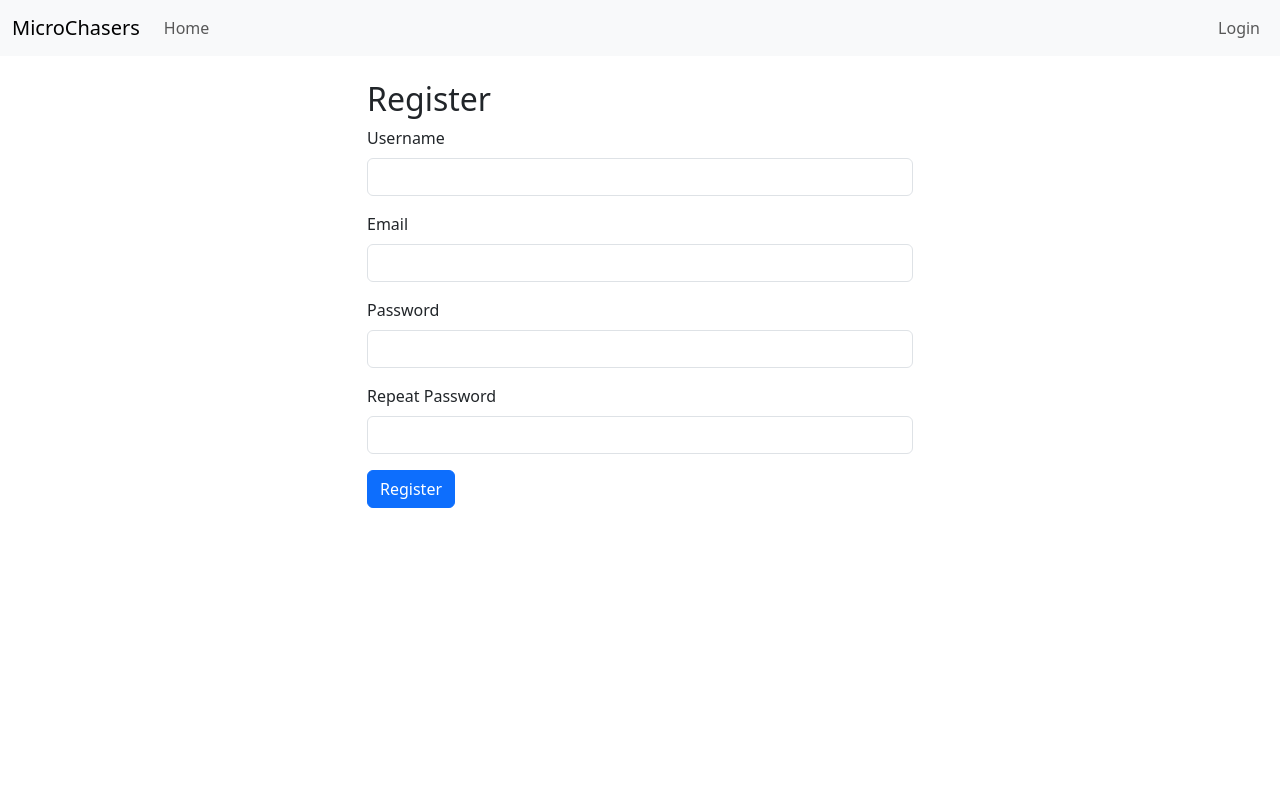
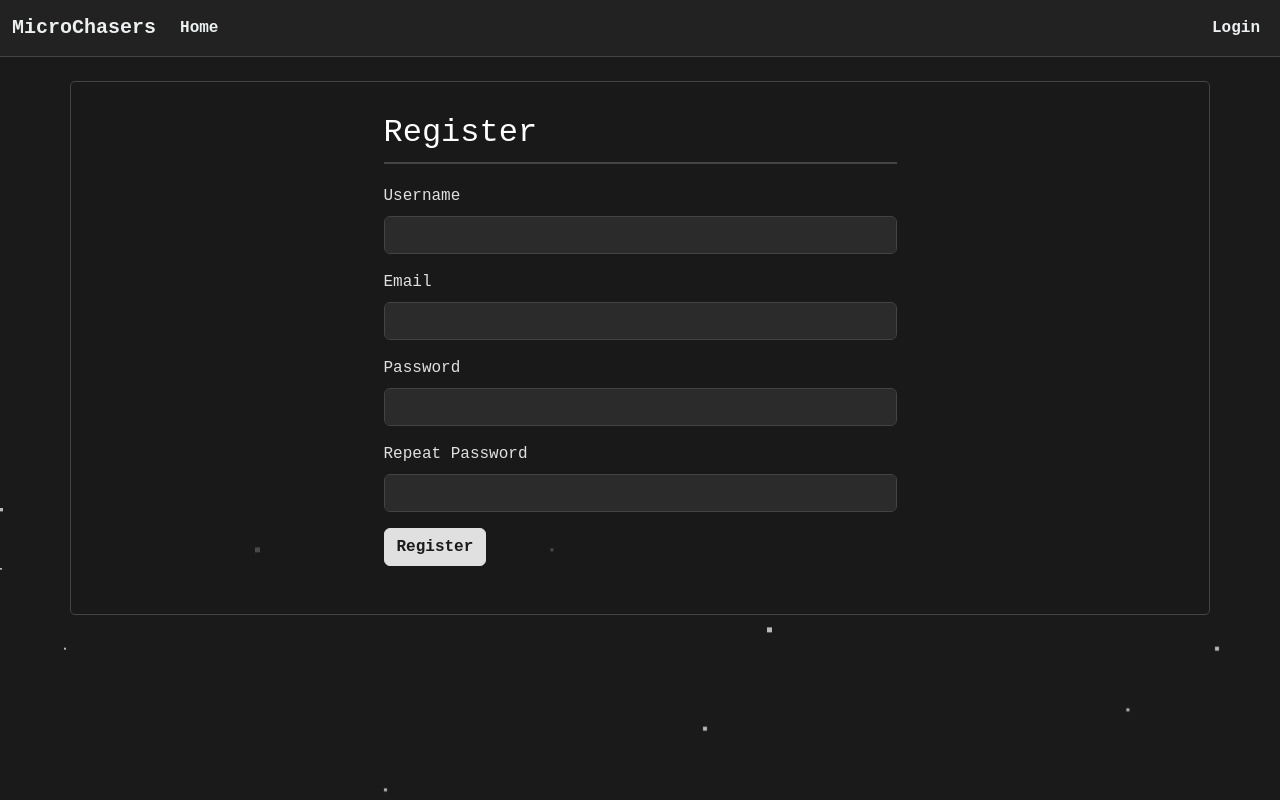
Before and after one commit to Arunnprakash-R/Microchasers, a Flask app: page /auth/register in a window 1280 px wide. Run offline with Flask 3, Linux system fonts and the light colour scheme; some libraries are stand-ins or nearby versions.

Commit message:
feat: Overhaul UI with corporate dark theme and animation
This change implements a complete visual overhaul of the web application to meet the user's request for a more "attractive and engaging" interface.

The new design features a corporate-style dark theme with a strict black-and-white color palette and uses the Courier font globally for a technical, data-focused feel.

A subtle, translucent background animation depicting "collecting microplastics" has been added to the login and registration pages to improve engagement.

The theme has been applied globally by creating a new stylesheet (style.css) that overrides Bootstrap defaults and provides consistent styling for all components, including navbars, buttons, forms, lists, and alerts.

```diff
--- /dev/null
+++ b/app/static/css/style.css
@@ -0,0 +1,234 @@
+/* Custom styles for MicroChasers - Corporate Black and White Theme */
+
+:root {
+    --bs-body-bg: #1a1a1a;
+    --bs-body-color: #e0e0e0;
+    --bs-border-color: #444;
+    --bs-secondary-bg: #2b2b2b;
+}
+
+body {
+    font-family: "Courier New", Courier, monospace;
+    background-color: var(--bs-body-bg);
+    color: var(--bs-body-color);
+}
+
+/* --- Navbar --- */
+.navbar.bg-light {
+    background-color: #222222 !important; /* A neutral dark gray */
+    border-bottom: 1px solid var(--bs-border-color);
+}
+
+.navbar-brand, .nav-link {
+    color: #ecf0f1 !important; /* A light, off-white */
+    font-weight: bold;
+}
+
+.nav-link:hover {
+    color: #ffffff !important;
+}
+
+.navbar-toggler-icon {
+    filter: invert(1);
+}
+
+/* --- Forms --- */
+.form-control {
+    background-color: #2b2b2b;
+    color: var(--bs-body-color);
+    border: 1px solid var(--bs-border-color);
+}
+
+.form-control:focus {
+    background-color: #3c3c3c;
+    color: var(--bs-body-color);
+    border-color: #555;
+    box-shadow: none;
+}
+
+.form-control::placeholder {
+    color: #888;
+}
+
+.form-check-input {
+    background-color: #2b2b2b;
+    border-color: var(--bs-border-color);
+}
+
+.form-check-input:checked {
+    background-color: #5a5a5a;
+    border-color: #777;
+}
+
+/* --- Buttons --- */
+.btn-primary {
+    background-color: #e0e0e0;
+    color: #1a1a1a;
+    border: 1px solid #e0e0e0;
+    font-weight: bold;
+    transition: background-color 0.2s, color 0.2s;
+}
+
+.btn-primary:hover {
+    background-color: #ffffff;
+    color: #000000;
+    border: 1px solid #ffffff;
+}
+
+/* --- Links --- */
+a {
+    color: #bdc3c7; /* A light gray-blue */
+    text-decoration: none;
+    transition: color 0.2s;
+}
+
+a:hover {
+    color: #ecf0f1;
+    text-decoration: underline;
+}
+
+/* --- General Content --- */
+h2 {
+    color: #ffffff;
+    border-bottom: 2px solid #444;
+    padding-bottom: 10px;
+    margin-bottom: 20px;
+}
+
+/* --- Alerts --- */
+.alert {
+    background-color: var(--bs-secondary-bg);
+    border-color: var(--bs-border-color);
+    color: var(--bs-body-color);
+}
+
+.alert-info {
+     background-color: #333333;
+     border-color: #444444;
+     color: #ecf0f1;
+}
+
+.btn-close {
+    filter: invert(1) grayscale(100%) brightness(200%);
+}
+
+/* --- Background Animation --- */
+#background-animation {
+    position: fixed;
+    top: 0;
+    left: 0;
+    width: 100%;
+    height: 100%;
+    z-index: 0;
+    overflow: hidden;
+    pointer-events: none;
+}
+
+/* On pages with the animation, add a background to the form area for legibility */
+.auth-page .row {
+    position: relative;
+    z-index: 1;
+    background-color: rgba(26, 26, 26, 0.7);
+    padding: 2rem;
+    border-radius: 5px;
+    border: 1px solid #444;
+}
+
+@keyframes float {
+    0% {
+        transform: translateY(100vh);
+        opacity: 0;
+    }
+    10% {
+        opacity: 0.7;
+    }
+    90% {
+        opacity: 0.7;
+    }
+    100% {
+        transform: translateY(-10vh);
+        opacity: 0;
+    }
+}
+
+#background-animation::before, #background-animation::after {
+    content: '';
+    position: absolute;
+    top: 0;
+    left: 0;
+    width: 100%;
+    height: 100%;
+    opacity: 0.15;
+}
+
+#background-animation::before {
+    width: 2px;
+    height: 2px;
+    background: white;
+    box-shadow:
+        5vw 10vh 0px 0px #fff, 15vw 30vh 1px 1px #fff, 25vw 50vh 0px 1px #fff,
+        35vw 70vh 1px 0px #fff, 45vw 90vh 0px 0px #fff, 55vw 20vh 1px 1px #fff,
+        65vw 40vh 0px 1px #fff, 75vw 60vh 1px 0px #fff, 85vw 80vh 0px 0px #fff,
+        95vw 10vh 1px 1px #fff, 2vw 85vh 1px 1px #fff, 98vw 45vh 0px 1px #fff;
+    animation: float 25s linear infinite;
+}
+
+#background-animation::after {
+    width: 3px;
+    height: 3px;
+    background: white;
+    box-shadow:
+        10vw 85vh 1px 1px #fff, 20vw 5vh 0px 1px #fff, 30vw 35vh 1px 0px #fff,
+        40vw 65vh 0px 0px #fff, 50vw 95vh 1px 1px #fff, 60vw 15vh 0px 1px #fff,
+        70vw 45vh 1px 0px #fff, 80vw 75vh 0px 0px #fff, 90vw 55vh 1px 1px #fff,
+        5vw 45vh 0px 1px #fff, 88vw 25vh 1px 0px #fff, 43vw 5vh 0px 0px #fff;
+    animation: float 35s linear infinite;
+    animation-delay: -5s; /* Start at a different point in the animation */
+}
+
+/* Ensure the main content is above the animation */
+main.container {
+    position: relative;
+    z-index: 2;
+}
+
+/* --- Global Component Theming --- */
+
+/* Jumbotron / Hero unit */
+.bg-light {
+    background-color: var(--bs-secondary-bg) !important;
+}
+
+/* List Group */
+.list-group-item {
+    background-color: var(--bs-secondary-bg);
+    border-color: var(--bs-border-color);
+    color: var(--bs-body-color);
+}
+
+.list-group-item-action:hover, .list-group-item-action:focus {
+    background-color: #3c3c3c;
+    color: #ffffff;
+}
+
+/* Secondary Buttons */
+.btn-outline-secondary {
+    color: #ccc;
+    border-color: #555;
+}
+
+.btn-outline-secondary:hover {
+    color: #fff;
+    background-color: #555;
+    border-color: #555;
+}
+
+/* General utilities */
+.border-bottom {
+    border-color: var(--bs-border-color) !important;
+}
+
+.alert-link {
+    color: #ffffff;
+    font-weight: bold;
+}
--- a/app/templates/auth/login.html
+++ b/app/templates/auth/login.html
@@ -1,6 +1,8 @@
 {% extends "base.html" %}
 
 {% block content %}
+<div class="auth-page">
+    <div id="background-animation"></div>
     <div class="row">
         <div class="col-md-6 offset-md-3">
             <h2>Sign In</h2>
@@ -31,4 +33,5 @@
             <p>New User? <a href="{{ url_for('auth.register') }}">Click to Register!</a></p>
         </div>
     </div>
+</div>
 {% endblock %}
--- a/app/templates/auth/register.html
+++ b/app/templates/auth/register.html
@@ -1,6 +1,8 @@
 {% extends "base.html" %}
 
 {% block content %}
+<div class="auth-page">
+    <div id="background-animation"></div>
     <div class="row">
         <div class="col-md-6 offset-md-3">
             <h2>Register</h2>
@@ -40,4 +42,5 @@
             </form>
         </div>
     </div>
+</div>
 {% endblock %}
--- a/app/templates/base.html
+++ b/app/templates/base.html
@@ -5,6 +5,7 @@
         <meta name="viewport" content="width=device-width, initial-scale=1">
         <title>{{ title }} - MicroChasers</title>
         <link href="https://cdn.jsdelivr.net/npm/bootstrap@5.3.0/dist/css/bootstrap.min.css" rel="stylesheet">
+        <link rel="stylesheet" href="{{ url_for('static', filename='css/style.css') }}">
         <script src="https://cdn.jsdelivr.net/npm/chart.js"></script>
         <script src="https://cdn.socket.io/4.7.5/socket.io.min.js"></script>
     </head>
```
Also changed, not shown: jules-scratch/verification/index_page_themed.png (added), jules-scratch/verification/login_page_fixed.png (added). Lines whose indentation alone changed are shown as unchanged.
